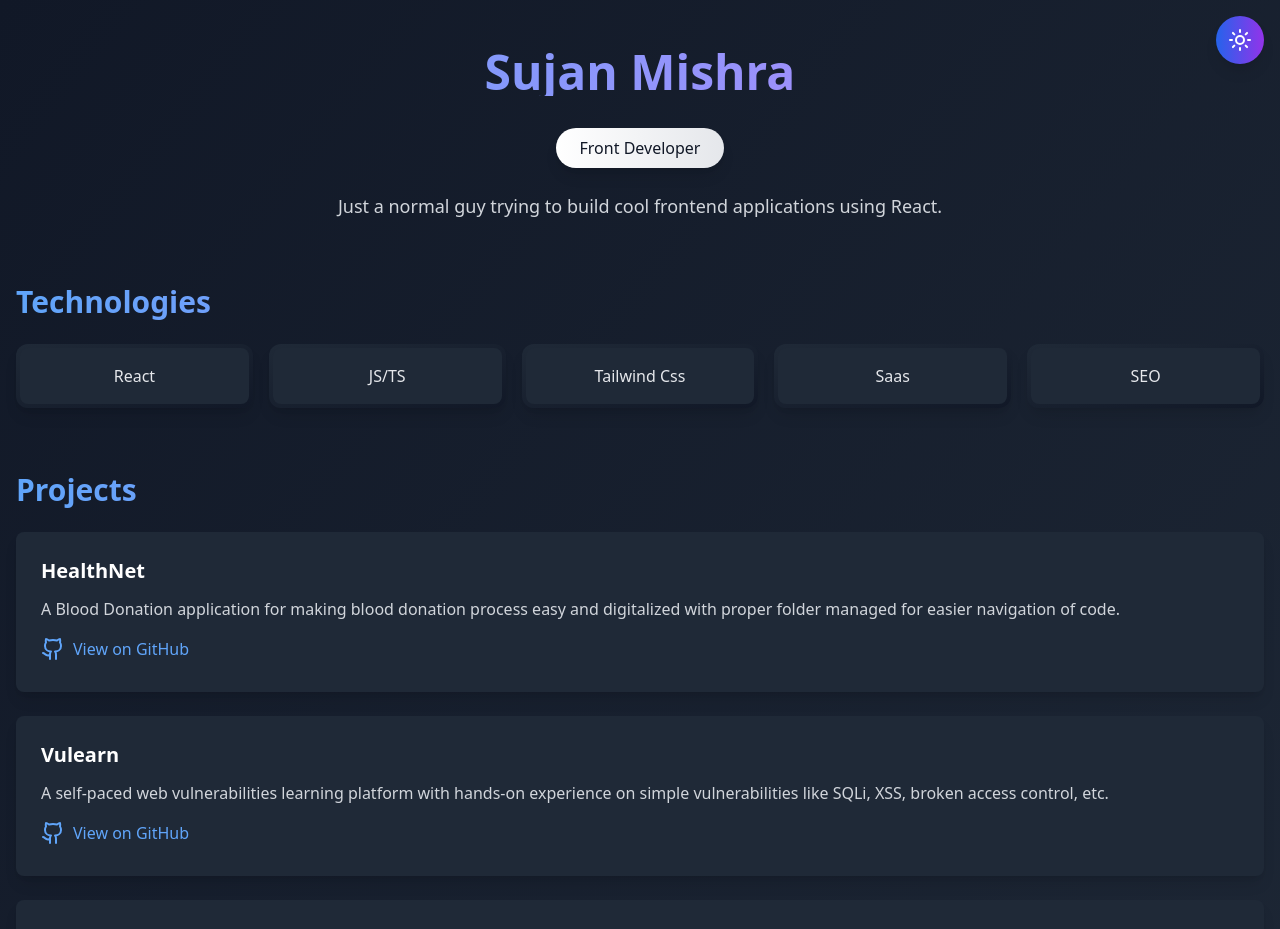
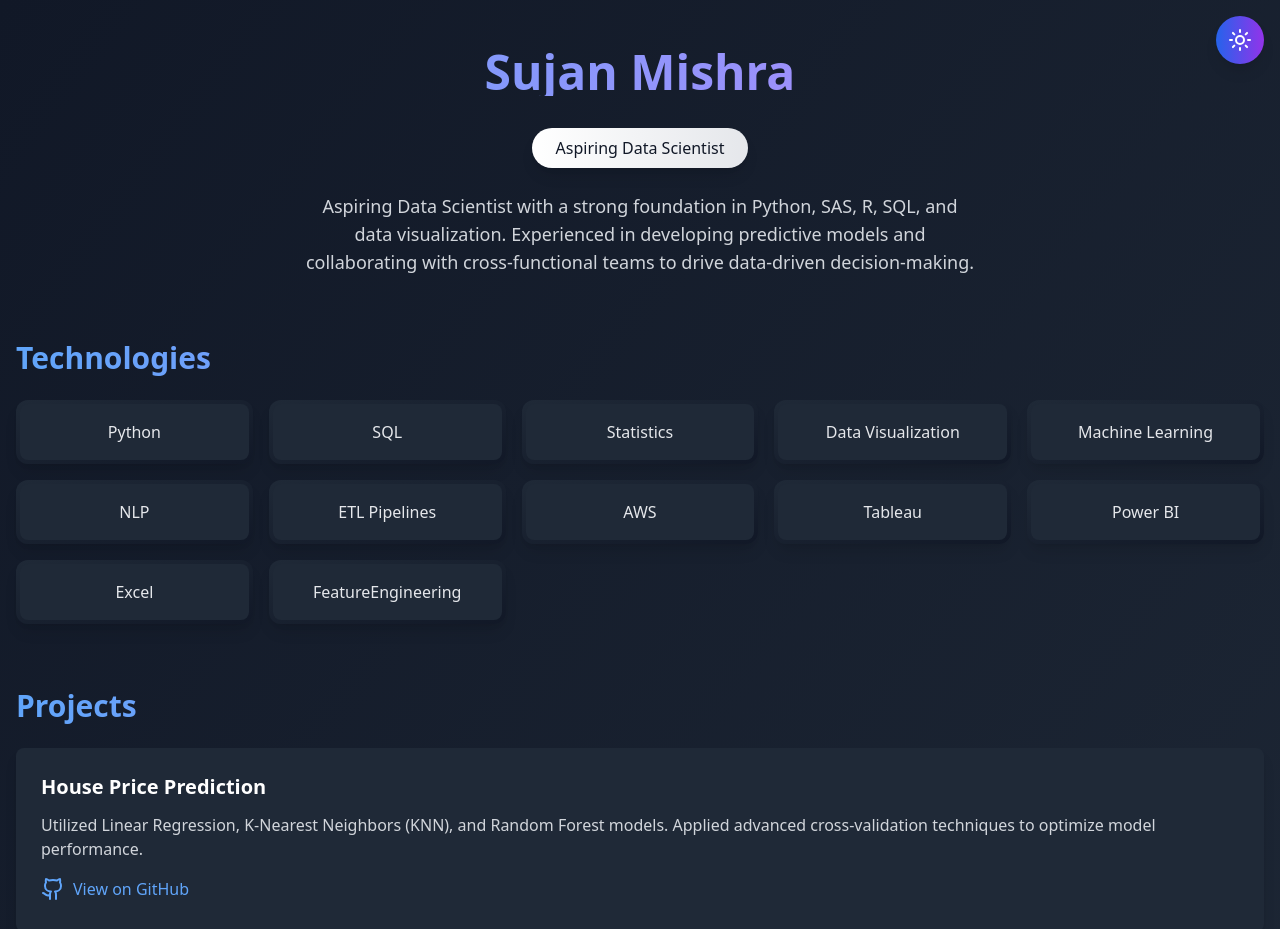
Before and after one commit to sujan-mishra001/PortFolio, a React (Vite) app: page / in a window 1280 px wide. Shown: the top 929 px of the page. Built offline with nearby package versions, Linux system fonts and the light colour scheme.

Commit message:
Update DS

```diff
--- a/src/App.tsx
+++ b/src/App.tsx
@@ -14,25 +14,21 @@ function App() {
   }, [isDark]);
 
   const technologies = [
-       "React", "JS/TS", "Tailwind Css", "Saas","SEO"
-
+       "Python", "SQL", "Statistics", "Data Visualization",  "Machine Learning",
+       "NLP", "ETL Pipelines", "AWS", "Tableau", "Power BI", "Excel", "FeatureEngineering"
   ];
 
   const projects = [
+
     {
-      title: "HealthNet",
-      description: "A Blood Donation application for making blood donation process easy and digitalized with proper folder managed for easier navigation of code.",
-      githubLink: "https://github.com/sujan-mishra001/healthnet",
+      title: "House Price Prediction",
+      description: "Utilized Linear Regression, K-Nearest Neighbors (KNN), and Random Forest models. Applied advanced cross-validation techniques to optimize model performance.",
+      githubLink: "https://github.com/sujan-mishra001/",
     },
-    {
-      title: "Vulearn",
-      description: "A self-paced web vulnerabilities learning platform with hands-on experience on simple vulnerabilities like SQLi, XSS, broken access control, etc.",
-      githubLink: "https://github.com/sujan-mishra001/Vulearn",
-    },
-    {
-      title: "Blog",
-      description: "A user-friendly, self-paced blog application that allows users to create, manage, and publish posts while learning about web development.",
-      githubLink: "https://github.com/sujan-mishra001/bloge",
+     {
+      title: "Customer Loan Approval Prediction",
+      description: " Utilized Decision Tree and Random Forest classification models to predict loan approval based on customer profile data. Evaluated model performance using accuracy, precision, recall, and confusion matrix metrics to ensure robustness and reliability.",
+      githubLink: "https://github.com/sujan-mishra001/",
     }
   ];
 
@@ -62,10 +58,10 @@ function App() {
             Sujan Mishra
           </h1>
           <div className="inline-block bg-gradient-to-r from-gray-900 to-black dark:from-white dark:to-gray-200 text-white dark:text-gray-900 px-6 py-2 rounded-full mt-4 mb-6 shadow-lg">
-            Front Developer
+            Aspiring Data Scientist
           </div>
           <p className="text-lg text-gray-600 dark:text-gray-300 max-w-2xl mx-auto mb-8">
-            Just a normal guy trying to build cool frontend applications using React.
+            Aspiring Data Scientist with a strong foundation in Python, SAS, R, SQL, and data visualization. Experienced in developing predictive models and collaborating with cross-functional teams to drive data-driven decision-making.
           </p>
         </motion.div>
 
@@ -78,11 +74,11 @@ function App() {
           <h2 className="text-3xl font-bold bg-clip-text text-transparent bg-gradient-to-r from-purple-600 to-pink-600 dark:from-blue-400 dark:to-purple-400 mb-6">
             Technologies
           </h2>
-          <div className="grid grid-cols-2 md:grid-cols-3 lg:grid-cols-5 gap-4">
+          <div className="grid grid-cols-2 md:grid-cols-4 lg:grid-cols-5 gap-4">
             {technologies.map((tech, index) => (
               <motion.div
                 key={tech}
-                initial={{ opacity: 0, scale: 0.8 }}
+                initial={{ opacity: 0, scale: 0.9 }}
                 animate={{ opacity: 1, scale: 1 }}
                 transition={{ delay: index * 0.1 }}
                 className="group relative overflow-hidden rounded-xl bg-gradient-to-br from-white to-gray-100 dark:from-gray-800 dark:to-gray-900 p-1 shadow-lg"
@@ -149,7 +145,7 @@ function App() {
           <motion.a
             whileHover={{ scale: 1.05 }}
             whileTap={{ scale: 0.95 }}
-            href="mailto:sujan48mishra@gmail.com"
+            href="mailto:sujanm9090@gmail.com"
             className="inline-flex items-center gap-2 bg-gradient-to-r from-purple-600 to-pink-600 dark:from-blue-400 dark:to-purple-400 text-white px-8 py-3 rounded-full shadow-lg hover:shadow-xl transition-all duration-300"
           >
             <Mail size={20} />
@@ -183,7 +179,7 @@ function App() {
             <motion.a
               whileHover={{ scale: 1.1, y: -5 }}
               whileTap={{ scale: 0.9 }}
-              href="https://www.linkedin.com/in/sujan-mishra-743678356/"
+              href="https://www.linkedin.com/in/sujan-mishra90/"
               target="_blank"
               rel="noopener noreferrer"
               className="text-gray-600 dark:text-gray-300 hover:text-purple-600 dark:hover:text-blue-400 transition-colors duration-300"
```
